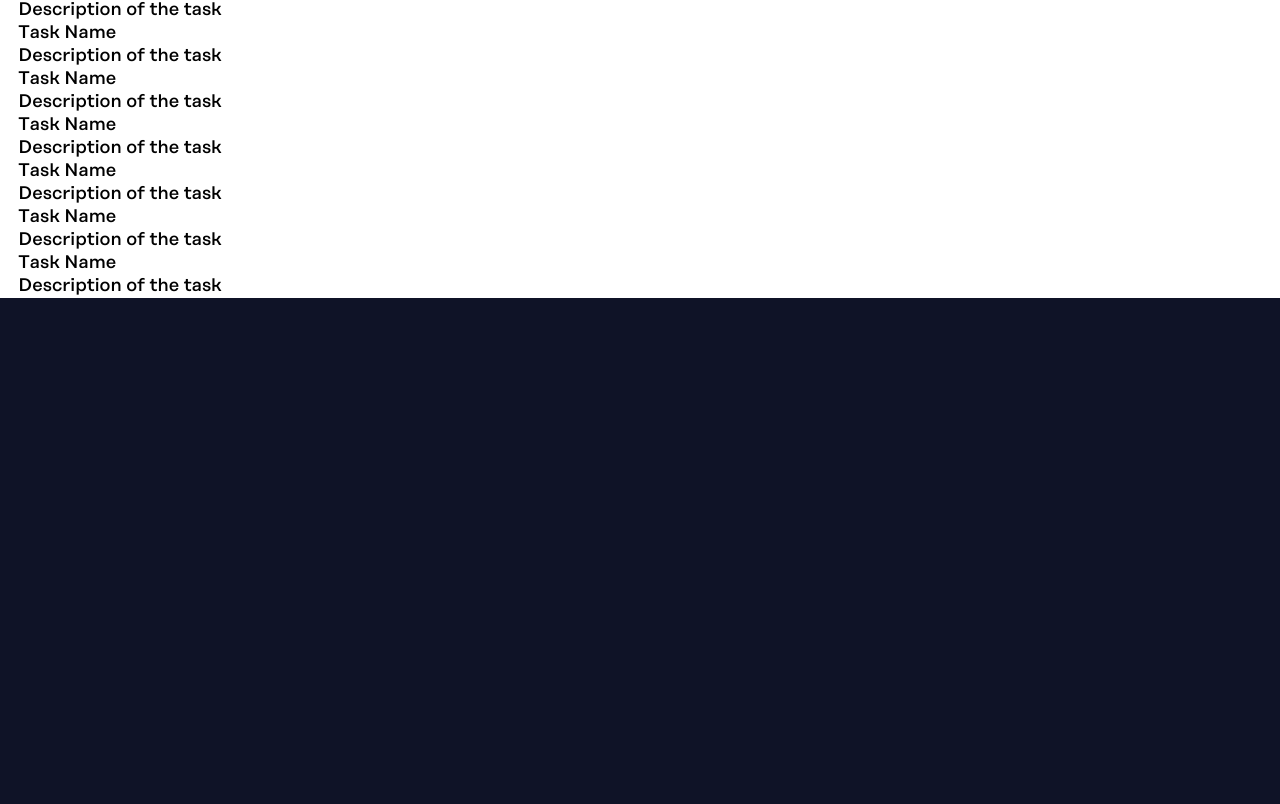
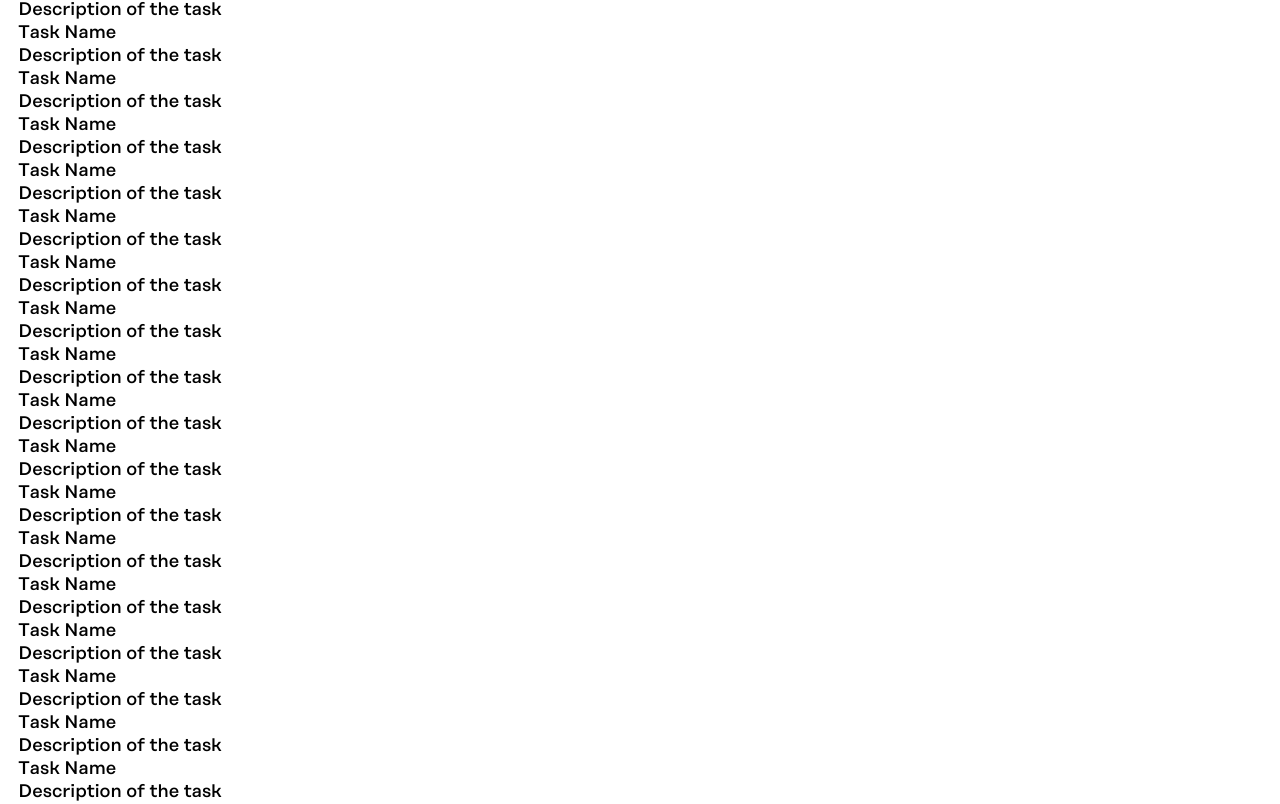
Before and after one commit to waterbearsinspace/harkins-tl-checklist, a React (Vite) app: page /tasks in a window 1280 px wide. Shown: the part 518-1322 px from the top of the page. Before the commit the page ends 816 px from the top, so only its background shows below. Built offline with nearby package versions, Linux system fonts and the light colour scheme.

Commit message:
change return button styling

```diff
--- a/src/components/tasklist.jsx
+++ b/src/components/tasklist.jsx
@@ -39,6 +39,39 @@ function TaskList() {
 
         <p>Task Name</p>
         <p>Description of the task</p>
+
+        <p>Task Name</p>
+        <p>Description of the task</p>
+
+        <p>Task Name</p>
+        <p>Description of the task</p>
+
+        <p>Task Name</p>
+        <p>Description of the task</p>
+
+        <p>Task Name</p>
+        <p>Description of the task</p>
+
+        <p>Task Name</p>
+        <p>Description of the task</p>
+
+        <p>Task Name</p>
+        <p>Description of the task</p>
+
+        <p>Task Name</p>
+        <p>Description of the task</p>
+
+        <p>Task Name</p>
+        <p>Description of the task</p>
+
+        <p>Task Name</p>
+        <p>Description of the task</p>
+
+        <p>Task Name</p>
+        <p>Description of the task</p>
+
+        <p>Task Name</p>
+        <p>Description of the task</p>
       </div>
     </>
   )
--- a/src/style.css
+++ b/src/style.css
@@ -133,9 +133,10 @@ html, body, #root {
   justify-content: center;
   align-items: center;
   right: 0;
-  background-color: rgba(255, 255, 255, 0.322);
+  background-color: rgba(112, 112, 112, 0.507);
   height: 1.5em;
   width: 1.5em;
   margin: .65em;
   border-radius: 1em;
+  z-index: 1;
 }
```
